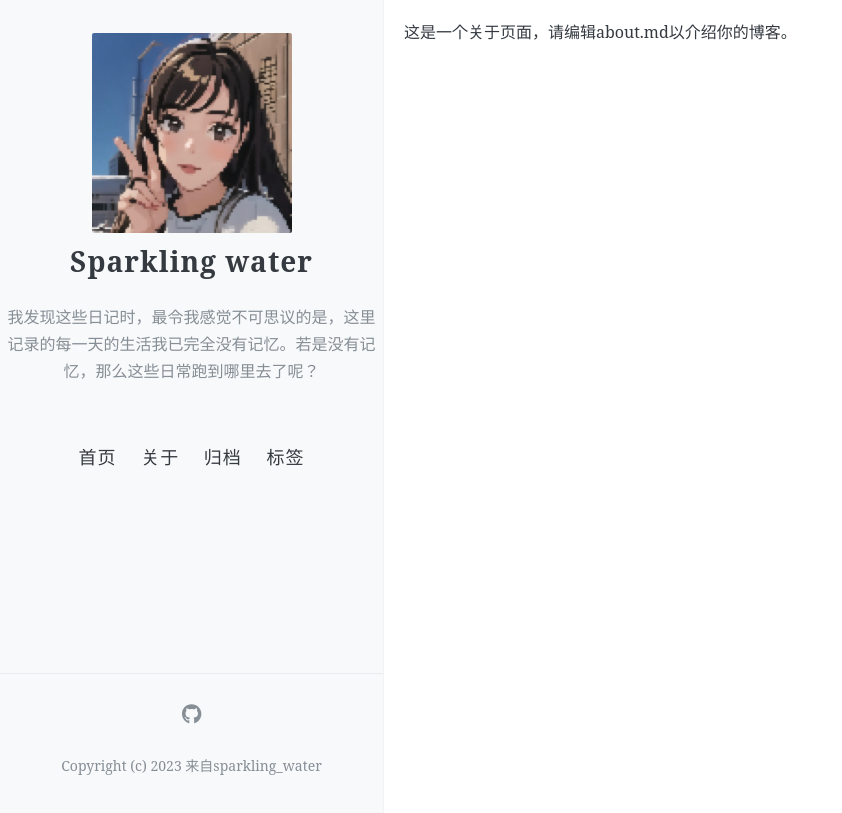
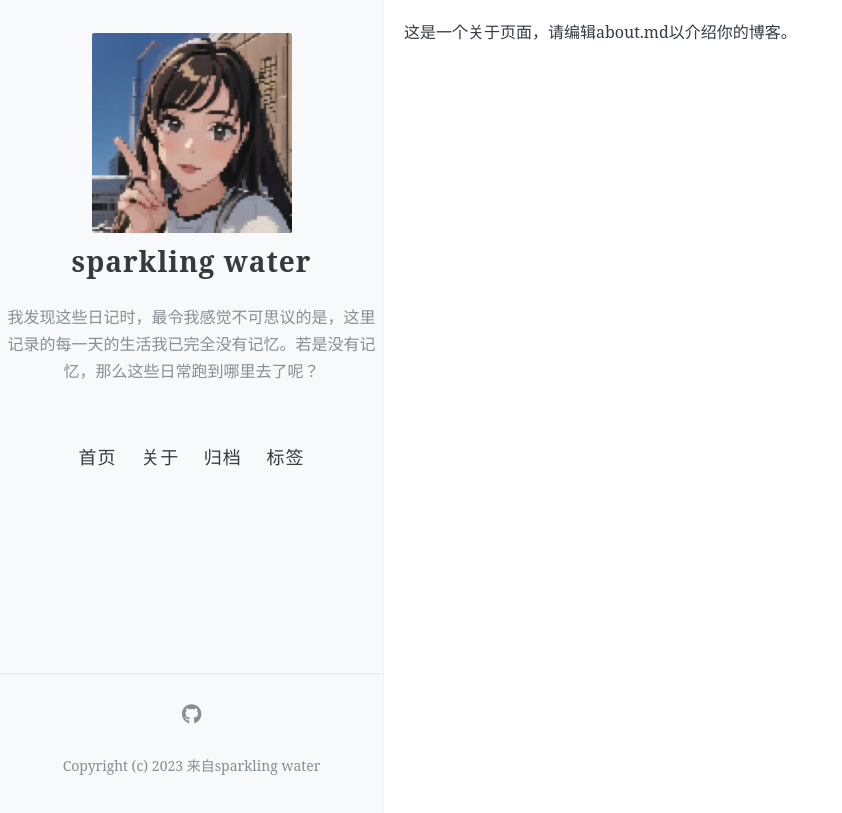
Before and after one commit to jwjwjiawen/sparkling_water, a Jekyll site: the page built from about.md, in a window 1280 px wide. Shown: the part 87-900 px from the top of the page, without its empty margins (0-842 px from the left). Built offline with Jekyll 4.4.1, drawn with Linux system fonts in a browser that asks for light colours; comment, search, counter and statistics services are not loaded; part of the change alters nothing that is shown.

```diff
--- a/_config.yml
+++ b/_config.yml
@@ -7,7 +7,7 @@
 # 井号后面的文字是说明文档，不会被程序读取。
 
 # 描述/签名
-name: Sparkling water
+name: sparkling water
 description: 我发现这些日记时，最令我感觉不可思议的是，这里记录的每一天的生活我已完全没有记忆。若是没有记忆，那么这些日常跑到哪里去了呢？
 
 # 输入你的网站域名（如果你没有添加自己的域名，而是直接用GitHub pages分配的域名的话可以省略）
@@ -66,14 +66,14 @@ footer-links:
   youtube: # channel/<your_long_string> or user/<user-name>
 
 # 站点页脚的文字
-footer-text: Copyright (c) 2023 来自sparkling_water
+footer-text: Copyright (c) 2023 来自sparkling water
 
 #
 # 评论，注意，请不要同时添加多种不同的评论区
 #
 
 # 输入Disqus shortname，即可添加评论区，请查阅文档，设置自己的disqus站点，不要继续使用我的站点loffer
-disqus: ?loffer #shortname
+disqus: sparkling-water #shortname
 
 # 输入Gitalk相关设定，即可添加评论区，具体请看教程
 gitalk:
```
